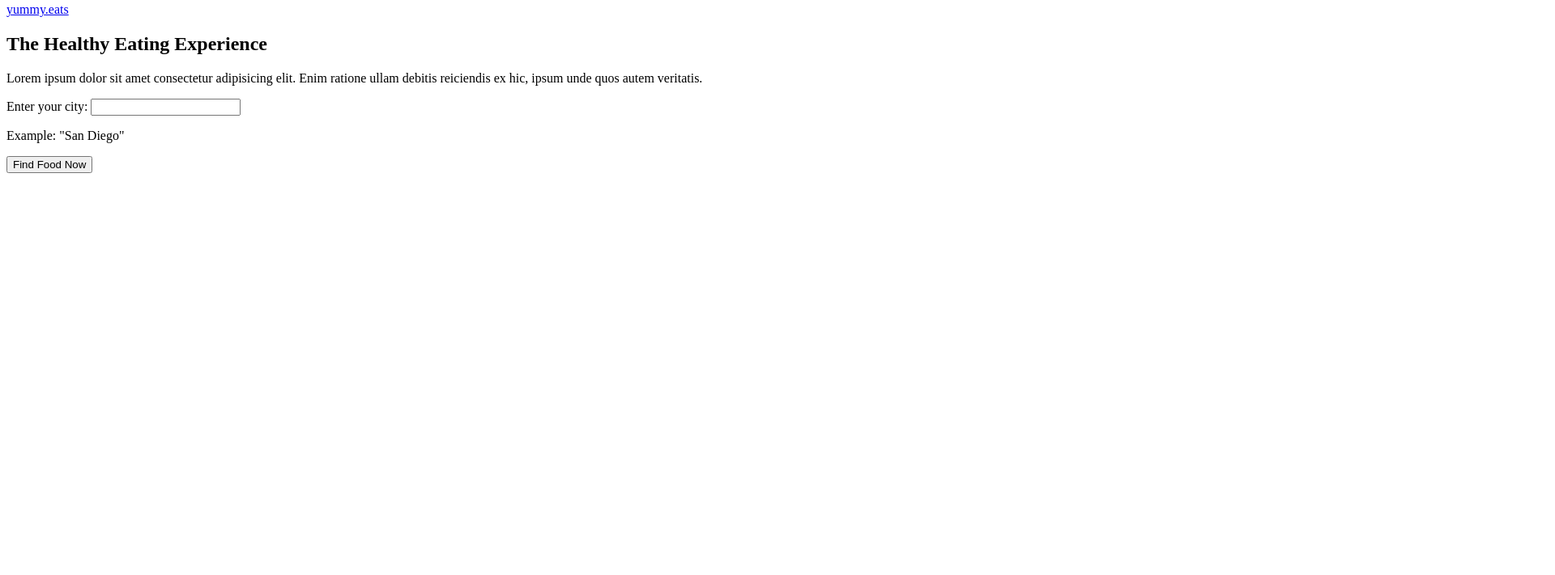
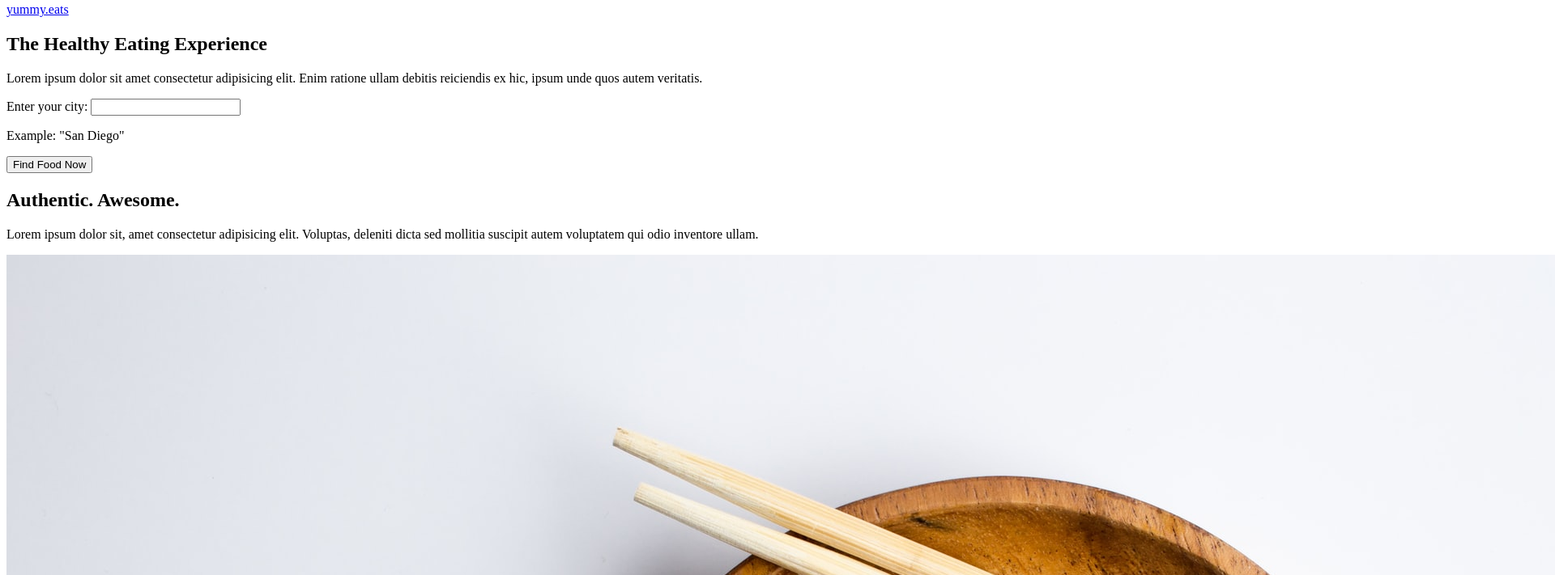
Before and after one commit to mhjarvis/responsive_design_website, a plain HTML site: page index.html in a window 1280 px wide. Shown: the part 5-716 px from the top of the page at 81% size, 1920 px wide, since content can reach past the window. Drawn offline with Linux system fonts and the light colour scheme.

Commit message:
HTML complete

```diff
--- a/index.html
+++ b/index.html
@@ -20,27 +20,24 @@
 
             <div class="form-container">
                 <form action="">
-
-                    <label for="city">Enter your city:</label>
-                    <input type="text" name="city" id="city">
-                    <p>Example: "San Diego"</p>
-
+                    <div class="form-left">
+                        <label for="city">Enter your city:</label>
+                        <input type="text" name="city" id="city">
+                        <p>Example: "San Diego"</p>
+                    </div>
                     <input type="button" value="Find Food Now">
                 </form>
             </div>
-
         </section>
-
-        <section class="bottom">
-
-
-        </section>
-
-
-
     </div>
 
-
+    <section class="authentic">
+        <div class="right-col">
+            <h2>Authentic. Awesome.</h2>
+            <p>Lorem ipsum dolor sit, amet consectetur adipisicing elit. Voluptas, deleniti dicta sed mollitia suscipit autem voluptatem qui odio inventore ullam.</p>
+        </div>
+        <img src="images/food.jpg" alt="Picture of food in a bowl">
+    </section>
 
 
 </body>
```
Also changed, not shown: images/bg.jpg (added), images/food.jpg (added).
